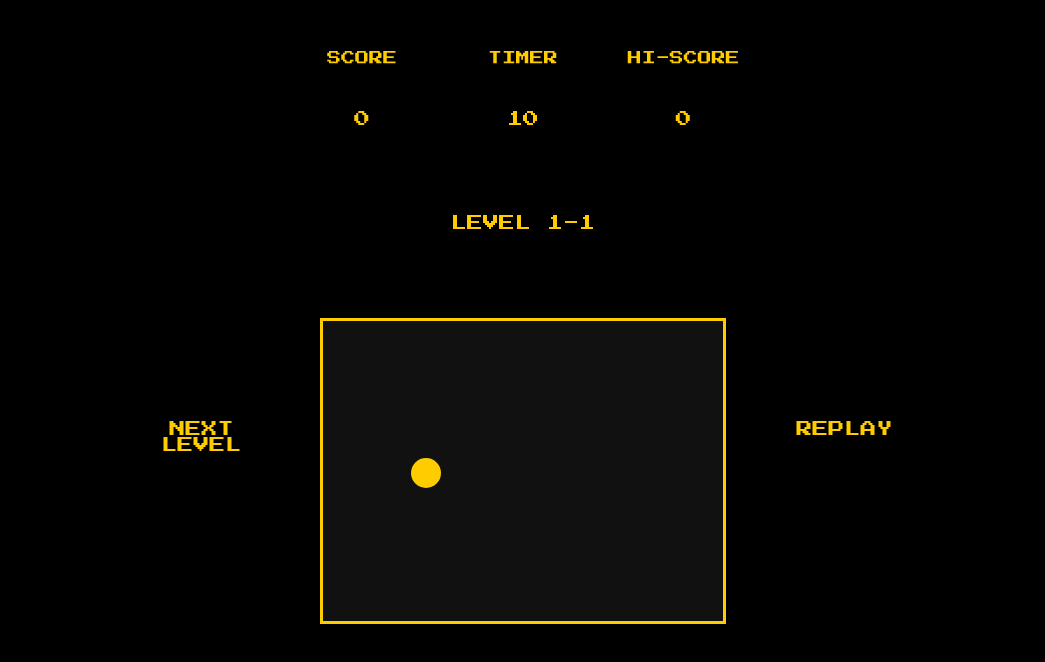
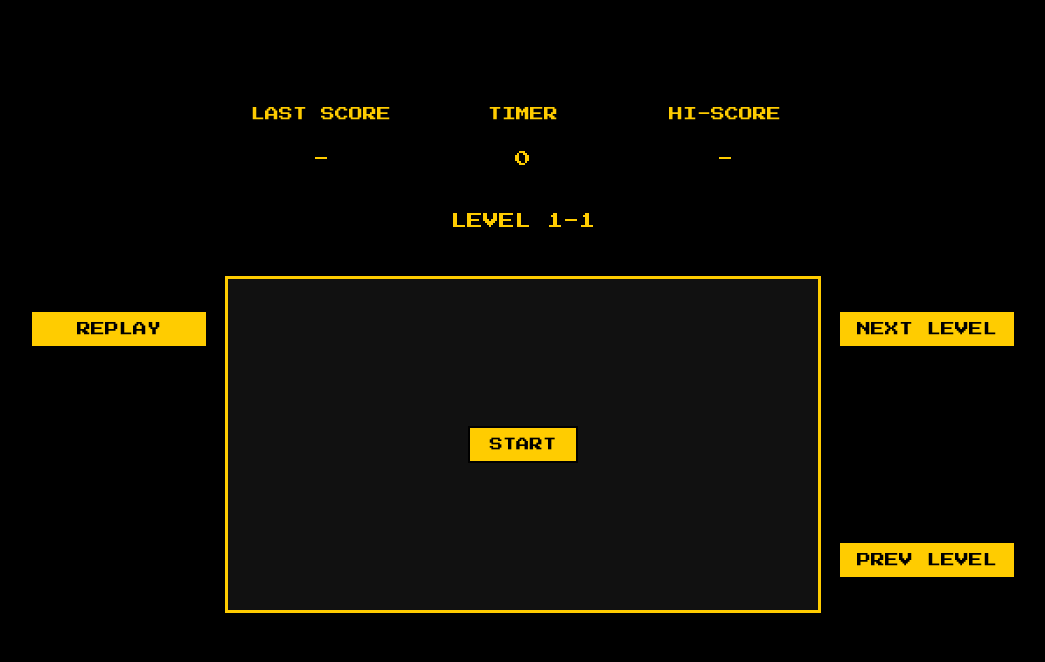
Before and after one commit to KirillSmirnov1988/GlitchClick, a plain HTML site: page public/index.html in a window 1280 px wide. Shown: the whole page, without its empty margins (117-1162 px from the left). Drawn offline with Linux system fonts and the light colour scheme.

Commit message:
All works

```diff
--- a/public/index.html
+++ b/public/index.html
@@ -8,16 +8,20 @@
   </head>
   <body>
     <div class="parent">
-      <div id="score" class="div2">SCORE</div>
+      <div id="score" class="div2">LAST SCORE</div>
       <div id="timer" class="div3">TIMER</div>
       <div id="hi-score" class="div4">HI-SCORE</div>
       <div id="cnt-score" class="div5">0</div>
-      <div id="timer-cnt" class="div6">10</div>
+      <div id="timer-cnt" class="div6">0</div>
       <div id="cnt-hi-score" class="div7">0</div>
       <div id="level" class="div8">LEVEL 1-1</div>
-      <div id="board" class="div9"></div>
-      <div id="next-level" class="div10">NEXT LEVEL</div>
+      <div id="board" class="div9">
+        <button id="start-button">START</button>
+        <div id="game-message" class="hidden"></div>
+      </div>
       <div id="replay" class="div11">REPLAY</div>
+      <div id="next-level" class="div12">NEXT LEVEL</div>
+      <div id="prev-level" class="div13">PREV LEVEL</div>
     </div>
 
     <script src="script.js"></script>
--- a/public/script.js
+++ b/public/script.js
@@ -1,13 +1,81 @@
 document.addEventListener("DOMContentLoaded", () => {
+  const levelElement = document.getElementById("level");
+  const lastScoreElement = document.getElementById("cnt-score");
+  const hiScoreElement = document.getElementById("cnt-hi-score");
+  const replayElement = document.getElementById("replay");
+  const nextLevelElement = document.getElementById("next-level");
+  const prevLevelElement = document.getElementById("prev-level");
+  const startButton = document.getElementById("start-button");
+  const timerDisplay = document.getElementById("timer-cnt");
+  const gameMessage = document.getElementById("game-message");
   const board = document.getElementById("board");
-  const circle = document.createElement("div");
+
+  let circle,
+    posX,
+    posY,
+    velocityX,
+    velocityY,
+    timer,
+    startTime,
+    animationFrame;
+  let currentLevel = 1;
+  const minLevel = 1;
+  const maxLevel = 10;
+  const baseSpeed = 1;
+  const speedIncreaseFactor = 1.2;
+
+  window.onload = () => {
+    console.log("App started.");
+    updateLevelDisplay();
+    lastScoreElement.textContent = `-`;
+    hiScoreElement.textContent = `-`;
+  };
+
+  startButton.addEventListener("click", startGame);
+  replayElement.addEventListener("click", restartGame);
+  nextLevelElement.addEventListener("click", nextLevel);
+  prevLevelElement.addEventListener("click", prevLevel);
+
+  function startGame() {
+    resetGame();
+    startButton.classList.add("hidden");
+    gameMessage.classList.add("hidden");
+    timerDisplay.textContent = "0.0";
+
+    startTimer();
+    spawnCircle();
+  }
+
+  function restartGame() {
+    if (circle) {
+      circle.remove();
+    }
+    cancelAnimationFrame(animationFrame);
+    clearInterval(timer);
+    startGame();
+  }
+
+  function startTimer() {
+    startTime = performance.now();
+    timer = setInterval(() => {
+      let elapsedTime = (performance.now() - startTime) / 1000;
+      timerDisplay.textContent = elapsedTime.toFixed(2);
+    }, 10);
+  }
+
+  function spawnCircle() {
+    circle = document.createElement("div");
     circle.classList.add("circle");
     board.appendChild(circle);
+    posX = 50;
+    posY = 50;
 
-  let posX = 50,
-    posY = 50;
-  let velocityX = 2,
-    velocityY = 3;
+    let speed = baseSpeed + currentLevel * speedIncreaseFactor;
+
+    velocityX = speed * (Math.random() > 0.5 ? 1 : -1);
+    velocityY = speed * (Math.random() > 0.5 ? 1 : -1);
+
+    circle.style.display = "block";
 
     function moveCircle() {
       posX += velocityX;
@@ -23,8 +91,66 @@ document.addEventListener("DOMContentLoaded", () => {
       circle.style.left = posX + "px";
       circle.style.top = posY + "px";
 
-    requestAnimationFrame(moveCircle);
+      animationFrame = requestAnimationFrame(moveCircle);
     }
 
     moveCircle();
+
+    circle.addEventListener("click", endGame);
+  }
+
+  function endGame() {
+    clearInterval(timer);
+    cancelAnimationFrame(animationFrame);
+
+    gameMessage.textContent = `Your time: ${timerDisplay.textContent} sec`;
+    let currentTime = parseFloat(timerDisplay.textContent);
+    let hiScore =
+      hiScoreElement.textContent === "-"
+        ? Infinity
+        : parseFloat(hiScoreElement.textContent);
+
+    if (currentTime < hiScore) {
+      gameMessage.textContent += `\nNew High Score! 🎉`;
+      hiScoreElement.textContent = currentTime.toFixed(2);
+    }
+
+    gameMessage.classList.remove("hidden");
+    lastScoreElement.textContent = currentTime.toFixed(2);
+    resetGame();
+  }
+
+  function resetGame() {
+    if (circle) {
+      circle.remove();
+    }
+    cancelAnimationFrame(animationFrame);
+    clearInterval(timer);
+    startButton.classList.remove("hidden");
+  }
+
+  function updateLevelDisplay() {
+    levelElement.textContent = `LEVEL 1-${currentLevel}`;
+  }
+
+  function nextLevel() {
+    if (currentLevel < maxLevel) {
+      currentLevel++;
+      prepareEnv();
+    }
+  }
+
+  function prevLevel() {
+    if (currentLevel > minLevel) {
+      currentLevel--;
+      prepareEnv();
+    }
+  }
+
+  function prepareEnv() {
+    updateLevelDisplay();
+    lastScoreElement.textContent = `-`;
+    hiScoreElement.textContent = `-`;
+    restartGame();
+  }
 });
--- a/public/styles.css
+++ b/public/styles.css
@@ -5,76 +5,134 @@ body {
     color: #ffcc00;
     font-family: 'Press Start 2P', cursive;
     text-align: center;
+    height: 100vh;
+    display: flex;
+    justify-content: center;
+    align-items: center;
 }
 
 .parent {
     display: grid;
-    grid-template-columns: repeat(5, 2fr); /* Each column is now twice as wide */
-    grid-template-rows: repeat(6, 1fr);
-    gap: 4px; /* Reduced gap for a tighter layout */
-    width: 95%; /* Adjusted width to fit the new column sizes */
-    max-width: 800px;
-    margin: auto;
+    grid-template-columns: repeat(5, 1fr);
+    grid-template-rows: 0.5fr 0.5fr 0.5fr 1fr 1fr 1fr 1fr;
+    gap: 10px;
+    width: 80vw;
+    height: 80vh;
+    max-width: 1000px;
+    max-height: 750px;
 }
 
-/* Top row (Score, Timer, Hi-Score) - Centered Text */
 .div2, .div3, .div4 {
     display: flex;
     align-items: center;
     justify-content: center;
     font-size: 14px;
-    height: 100%; /* Ensures full cell height */
+    height: 100%;
 }
 
-/* Positioning in grid */
+/* Grid Positioning */
 .div2 { grid-column: 2 / span 1; grid-row: 1; }
 .div3 { grid-column: 3 / span 1; grid-row: 1; }
 .div4 { grid-column: 4 / span 1; grid-row: 1; }
-
-/* Second row (Score count, Timer count, Hi-Score count) */
 .div5 { grid-column: 2 / span 1; grid-row: 2; }
 .div6 { grid-column: 3 / span 1; grid-row: 2; }
 .div7 { grid-column: 4 / span 1; grid-row: 2; }
+.div8 { grid-column: 2 / span 3; grid-row: 3; text-align: center; }
 
-/* Level Info spanning across 3 columns */
-.div8 {
-    grid-column: 2 / span 3;
-    grid-row: 3;
-    text-align: center;
-}
-
-/* Game board - spans multiple rows */
+/* Game Board */
 .div9 {
     grid-column: 2 / span 3;
     grid-row: 4 / span 3;
     background-color: #111;
     border: 3px solid #ffcc00;
-    width: 400px; /* Adjusted width to match new layout */
-    height: 300px;
     position: relative;
-    margin: auto;
+    display: flex;
+    align-items: center;
+    justify-content: center;
+    width: 100%;
+    height: 100%;
+    box-sizing: border-box;
+    max-width: 100%;
+    max-height: 100%;
+    overflow: hidden;
+}
+
+/* Start Button & Game Message */
+#start-button, #game-message {
+    position: absolute;
+    font-family: 'Press Start 2P', cursive;
+    background-color: #ffcc00;
+    color: black;
+    border: 2px solid black;
+    padding: 10px 20px;
+    cursor: pointer;
+    text-transform: uppercase;
+}
+
+/* Hidden class to toggle visibility */
+.hidden {
+    display: none;
+}
+
+/* Circle - Adjusts Dynamically */
+.circle {
+    position: absolute;
+    width: max(4vw, 4vh);
+    height: max(4vw, 4vh);
+    aspect-ratio: 1 / 1;
+    background-color: #ffcc00;
+    border-radius: 50%;
+    image-rendering: pixelated;
+    display: none;
+}
+
+
+/* Replay Button */
+.div11 {
+    grid-column: 1 / span 1;
+    grid-row:4;
+    text-align: center;
+    font-size: 14px;
+    cursor: pointer;
+    background-color: #ffcc00;
+    color: black;
+    padding: 10px;
+    border: 2px solid black;
+    max-width: 90%;
+    min-width: 80%;
+    align-self: center;
+    justify-self: center;
 }
 
 /* Next Level Button */
-.div10 {
-    grid-column: 1 / span 1;
-    grid-row: 5;
+.div12 {
+    grid-column: 5 / span 1;
+    grid-row: 4;
     text-align: center;
+    font-size: 14px;
+    cursor: pointer;
+    background-color: #ffcc00;
+    color: black;
+    padding: 10px;
+    border: 2px solid black;
+    max-width: 90%;
+    min-width: 80%;
+    align-self: center;
+    justify-self: center;
 }
 
-/* Replay Button */
-.div11 {
+.div13 {
     grid-column: 5 / span 1;
-    grid-row: 5;
+    grid-row: 6;
     text-align: center;
+    font-size: 14px;
+    cursor: pointer;
+    background-color: #ffcc00;
+    color: black;
+    padding: 10px;
+    border: 2px solid black;
+    max-width: 90%;
+    min-width: 80%;
+    align-self: center;
+    justify-self: center;
 }
-
-/* Moving Circle */
-.circle {
-    position: absolute;
-    width: 30px;
-    height: 30px;
-    background-color: #ffcc00;
-    border-radius: 50%;
-    image-rendering: pixelated;
-}
```
Lines whose indentation alone changed are shown as unchanged.
